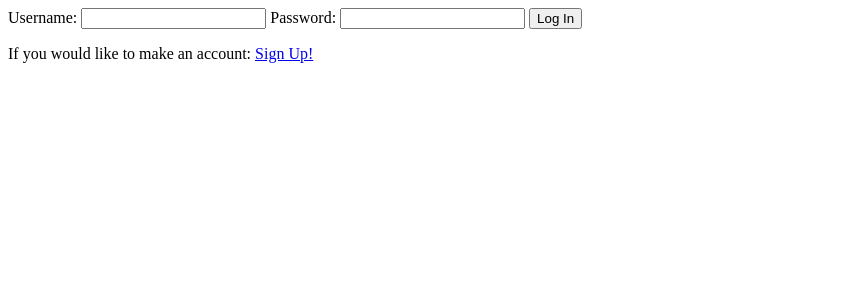
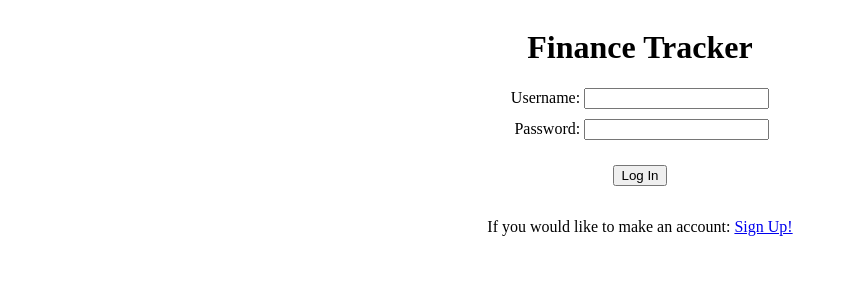
Before and after one commit to wsaronam/my-finance-app, a Django app: page /accounts/login/ in a window 1280 px wide. Shown: the top 300 px of the page, without its empty margins (0-846 px from the left). Run offline with Django 5.2, Linux system fonts and the light colour scheme.

Commit message:
updates
updated and fixed css styling and formatting for signup and login pages

```diff
--- a/finance/static/style.css
+++ b/finance/static/style.css
@@ -50,3 +50,37 @@
 .back-btn {
     margin-top: 20px;
 }
+
+.login-page {
+    display: flex;
+    justify-content: center;
+    align-items: center;
+    text-align: center;
+    flex-direction: column;
+}
+
+.login-form {
+    display: flex;
+    flex-direction: column;
+    align-items: flex-end;
+    gap: 10px;
+}
+
+.login-btn {
+    display: flex;
+    justify-content: center;
+    width: 100%;
+    margin-top: 15px;
+}
+
+.signup-form {
+    display: block;
+    text-align: left;
+}
+
+.signup-btn {
+    display: flex;
+    justify-content: center;
+    width: 100%;
+    margin-top: 15px;
+}
--- a/finance/templates/registration/login.html
+++ b/finance/templates/registration/login.html
@@ -4,6 +4,8 @@
 </head>
 
 
+<div class="login-page">
+    <h1>Finance Tracker</h1>
     {% if messages %}
         <ul class="messages">
             {% for message in messages %}
@@ -13,13 +15,19 @@
     {% endif %}
 
 
-<form method="post">
+    <form method="post" class="login-form">
         {% csrf_token %}
+        <div>
             <label for="username">Username:</label>
             <input type="text" name="username" id="username" required>
+        </div>
+        <div>
             <label for="password">Password:</label>
-    <input type="password" name="password" id="password" required>
+            <input type="password" name="password" id="password" required><br>
+        </div>
+        <div class="login-btn">
             <button type="submit">Log In</button>
+        </div>
     </form>
 
     <p>If you would like to make an account: <a href="{% url 'signup' %}">Sign Up!</a></p>
@@ -28,3 +36,4 @@
     {% if form.errors %}
         <p class="error-message">Log-in information is incorrect. Please try again.</p>
     {% endif %}
+</div>
```
Also changed, not shown: finance/templates/registration/signup.html (+10 -5 lines), db.sqlite3. Lines whose indentation alone changed are shown as unchanged.
